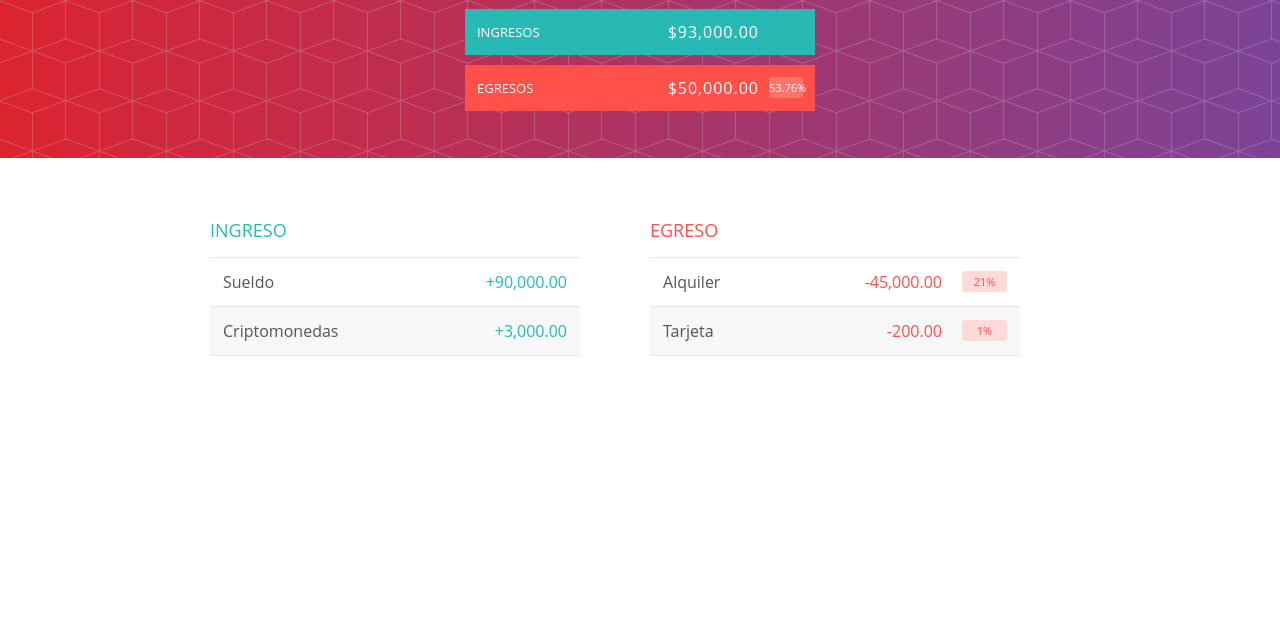
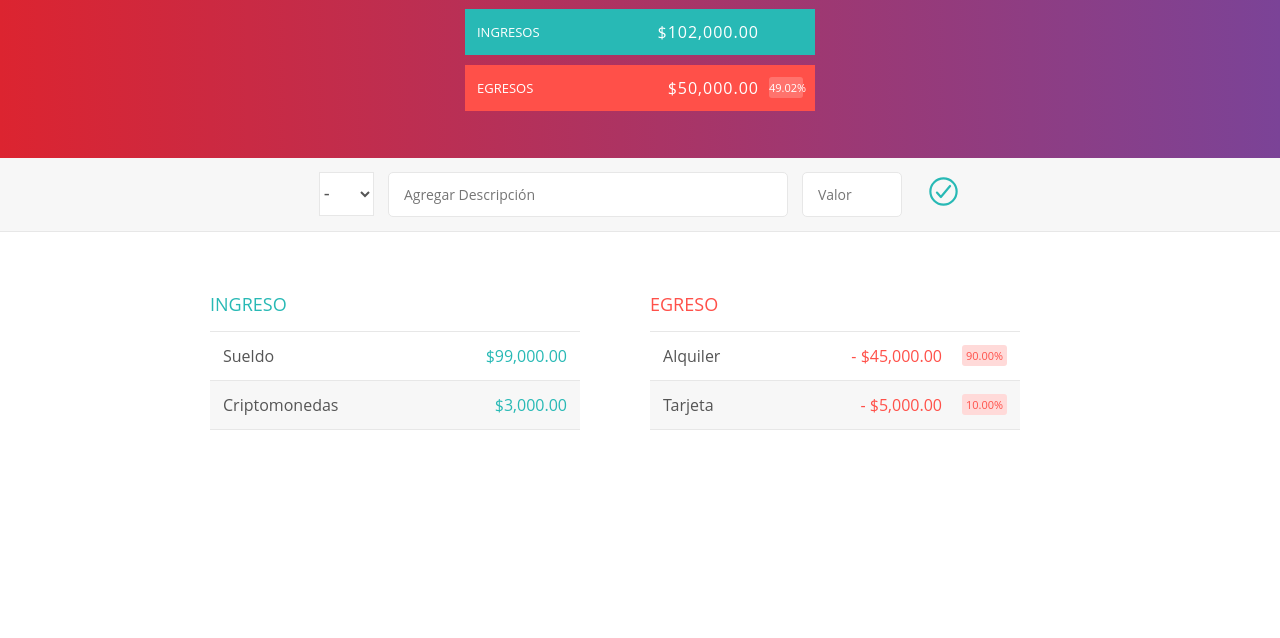
Before and after one commit to nikotaccetta/TP-JS-CODER, a plain HTML site: page index.html in a window 1280 px wide. Shown: the part 162-800 px from the top of the page. Drawn offline with nearby package versions, Linux system fonts and the light colour scheme.

Commit message:
arreglos varios

```diff
--- a/index.html
+++ b/index.html
@@ -34,7 +34,22 @@
         </div>
     </div>
 
+    <!-- FORMULARIO INGRESO/EGRESOS -->
 
+    <form id="forma" onsubmit="return false;">
+        <div class="agregar">
+            <div class="agregar_contenedor">
+                <select class="agregar_tipo" id="tipo">
+                    <option value="ingreso" selected>+</option>
+                    <option value="egreso" selected>-</option>
+                </select>
+                <input type="text" class="agregar_descripcion" placeholder="Agregar Descripción" id="descripcion"/>
+                <input type="number" class="agregar_valor" placeholder="Valor" id="valor" step="any" />
+                <button class="agregar_btn" onclick="agregarDato()"> <ion-icon name="checkmark-circle-outline"></ion-icon>
+                </button>
+            </div>
+        </div>
+    </form>
 
     <div class="contenedor limpiarEstilos">
         <!-- INGRESOS -->
@@ -98,11 +113,6 @@
             </div>
         </div>
     </div>
-
-
-
-
-
     <script src='js/Dato.js'></script>
     <script src='js/Ingreso.js'></script>
     <script src='js/Egreso.js'></script>
--- a/js/app.js
+++ b/js/app.js
@@ -1,49 +1,167 @@
 const ingresos = [
-    new Ingreso('Sueldo', 90000.00),
-    new Ingreso('Criptomonedas', 3000.00)
+  new Ingreso("Sueldo", 99000.0),
+  new Ingreso("Criptomonedas", 3000.0),
 ];
 
 const egresos = [
-    new Egreso('Alquiler', 45000.00),
-    new Egreso('Tarjeta', 5000.00)
+  new Egreso("Alquiler", 45000.0),
+  new Egreso("Tarjeta", 5000.0),
 ];
 
-let cargarApp = ()=>{
+let cargarApp = () => {
   cargarCabecero();
-}
+  cargarIngresos();
+  cargarEgresos();
+};
 
-let totalIngresos = ()=>{
+let totalIngresos = () => {
   let totalIngreso = 0;
-    for(let ingreso of ingresos){
+  for (let ingreso of ingresos) {
     totalIngreso += ingreso.valor;
   }
-    return totalIngreso
-}
+  return totalIngreso;
+};
 
-let totalEgresos = ()=>{
+let totalEgresos = () => {
   let totalEgreso = 0;
-    for(let egreso of egresos){
+  for (let egreso of egresos) {
     totalEgreso += egreso.valor;
   }
   return totalEgreso;
-}
+};
 
 // Cargar datos al cabezal //
 
-let cargarCabecero = ()=>{
+let cargarCabecero = () => {
   let presupuesto = totalIngresos() - totalEgresos();
-    let porcentajeEgreso = totalEgresos()/totalIngresos();
-    document.getElementById('presupuesto').innerHTML = formatoMoneda(presupuesto);
-    document.getElementById('porcentaje').innerHTML = formatoPorcentaje(porcentajeEgreso);
-    document.getElementById('ingresos').innerHTML = formatoMoneda(totalIngresos());
-    document.getElementById('egresos').innerHTML = formatoMoneda(totalEgresos());
+  let porcentajeEgreso = totalEgresos() / totalIngresos();
+  document.getElementById("presupuesto").innerHTML = formatoMoneda(presupuesto);
+  document.getElementById("porcentaje").innerHTML =
+    formatoPorcentaje(porcentajeEgreso);
+  document.getElementById("ingresos").innerHTML = formatoMoneda(
+    totalIngresos()
+  );
+  document.getElementById("egresos").innerHTML = formatoMoneda(totalEgresos());
+};
 
+// Formato para la moneda $ //
+
+const formatoMoneda = (valor) => {
+  return valor.toLocaleString("en-US", {
+    style: "currency",
+    currency: "USD",
+    minimumFractionDigits: 2,
+  });
+};
+
+// Formato para el % //
+
+const formatoPorcentaje = (valor) => {
+  return valor.toLocaleString("en-US", {
+    style: "percent",
+    minimumFractionDigits: 2,
+  });
+};
+
+// Eliminar ingreso/igreso //
+
+const eliminarIngreso = (id)=>{
+    let indiceEliminar = ingresos.findIndex( ingreso => ingreso.id === id);
+    ingresos.splice(indiceEliminar, 1);
+    cargarCabecero();
+    cargarIngresos();
 }
 
-const formatoMoneda = (valor)=>{
-    return valor.toLocaleString('en-US',{style:'currency', currency:'USD', minimumFractionDigits:2});
+const eliminarEgreso = (id)=>{
+    let indiceEliminar = egresos.findIndex(egreso => egreso.id === id);
+    egresos.splice(indiceEliminar, 1);
+    cargarCabecero();
+    cargarEgresos();
 }
 
-const formatoPorcentaje = (valor)=>{
-    return valor.toLocaleString('en-US',{style:'percent', minimumFractionDigits:2})
+// Lista Ingresos //
+
+const cargarIngresos = () => {
+  let ingresosHTML = "";
+  for (let ingreso of ingresos) {
+    ingresosHTML += crearIngresoHTML(ingreso);
   }
+  document.getElementById("lista-ingresos").innerHTML = ingresosHTML;
+};
+
+// Crear HTML Ingresos //
+
+const crearIngresoHTML = (ingreso) => {
+  let ingresoHTML = `
+    <div class="elemento limpiarEstilos">
+        <div class="elemento_descripcion">${ingreso.descripcion}</div>
+            <div class="derecha limpiarEstilos">
+                <div class="elemento_valor">${formatoMoneda(ingreso.valor)}
+                    </div>
+                        <div class="elemento_eliminar">
+                            <button class="elemento_eliminar--btn">
+                                <ion-icon name="close-outline" onclick='eliminarIngreso(${ingreso.id})'></ion-icon>
+                            </button>
+            </div>
+        </div>
+    </div>
+    `;
+  return ingresoHTML;
+};
+
+// Lista Egresos //
+
+const cargarEgresos = () => {
+  let egresosHTML = "";
+  for (let egreso of egresos) {
+    egresosHTML += crearEgresoHTML(egreso);
+  }
+  document.getElementById("lista-egresos").innerHTML = egresosHTML;
+};
+
+// Crear HTML Egresos //
+
+const crearEgresoHTML = (egreso) => {
+  let egresoHTML = `
+    <div class="elemento limpiarEstilos">
+                    <div class="elemento_descripcion">${
+                      egreso.descripcion
+                    }</div>
+                    <div class="derecha limpiarEstilos">
+                        <div class="elemento_valor">- ${formatoMoneda(
+                          egreso.valor
+                        )}</div>
+                        <div class="elemento_porcentaje">${formatoPorcentaje(
+                          egreso.valor / totalEgresos()
+                        )}</div>
+                        <div class="elemento_eliminar">
+                            <button class="elemento_eliminar--btn">
+                                <ion-icon name="close-outline" onclick='eliminarEgreso(${egreso.id})'></ion-icon>
+                            </button>
+                        </div>
+                    </div>
+                </div>
+    `;
+  return egresoHTML;
+};
+
+// Agregar Datos Formulario //
+
+let agregarDato = ()=>{
+    let forma = document.getElementById('forma');
+    let tipo = forma['tipo'];
+    let descripcion = forma['descripcion'];
+    let valor = forma['valor'];
+    if(descripcion.value !== '' && valor.value !== ''){
+        if(tipo.value === 'ingreso'){
+            ingresos.push( new Ingreso(descripcion.value, +valor.value));
+            cargarCabecero();
+            cargarIngresos();
+        }
+        else if(tipo.value === 'egreso'){
+            egresos.push( new Egreso(descripcion.value, +valor.value));
+            cargarCabecero();
+            cargarEgresos();
+        }
+    }
+}
```
Also changed, not shown: css/fondo.png (deleted). Lines whose indentation alone changed are shown as unchanged.
